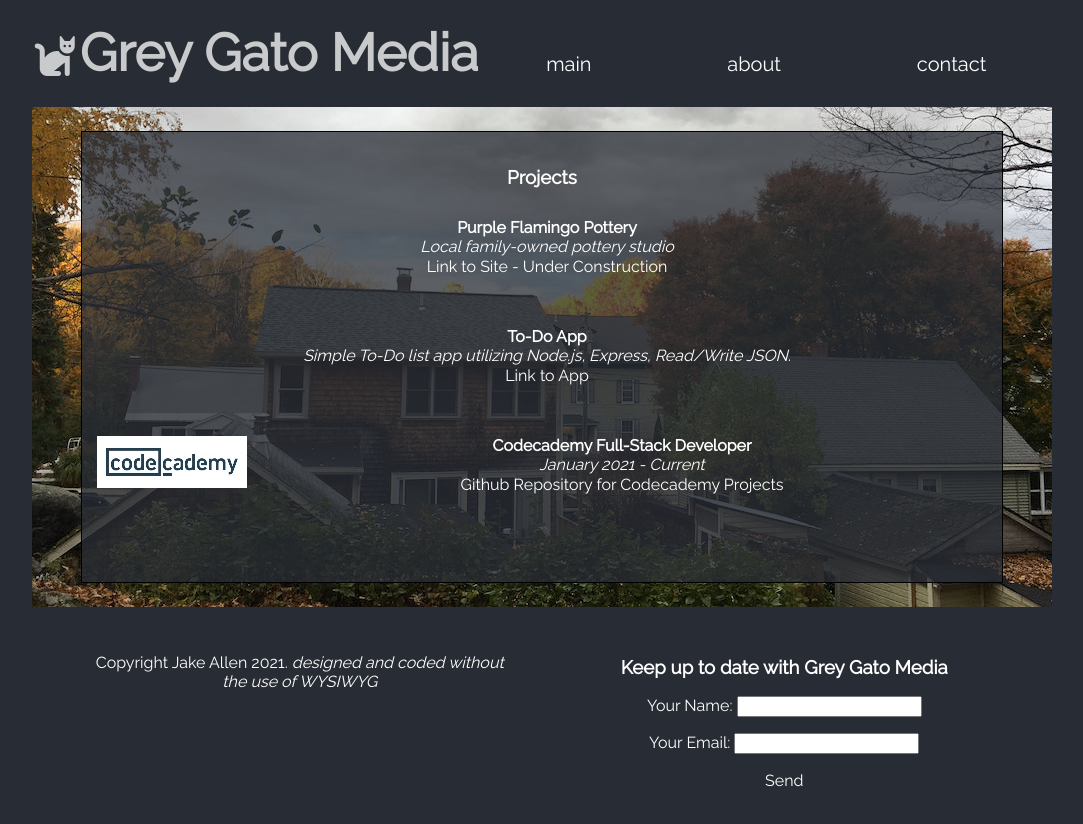
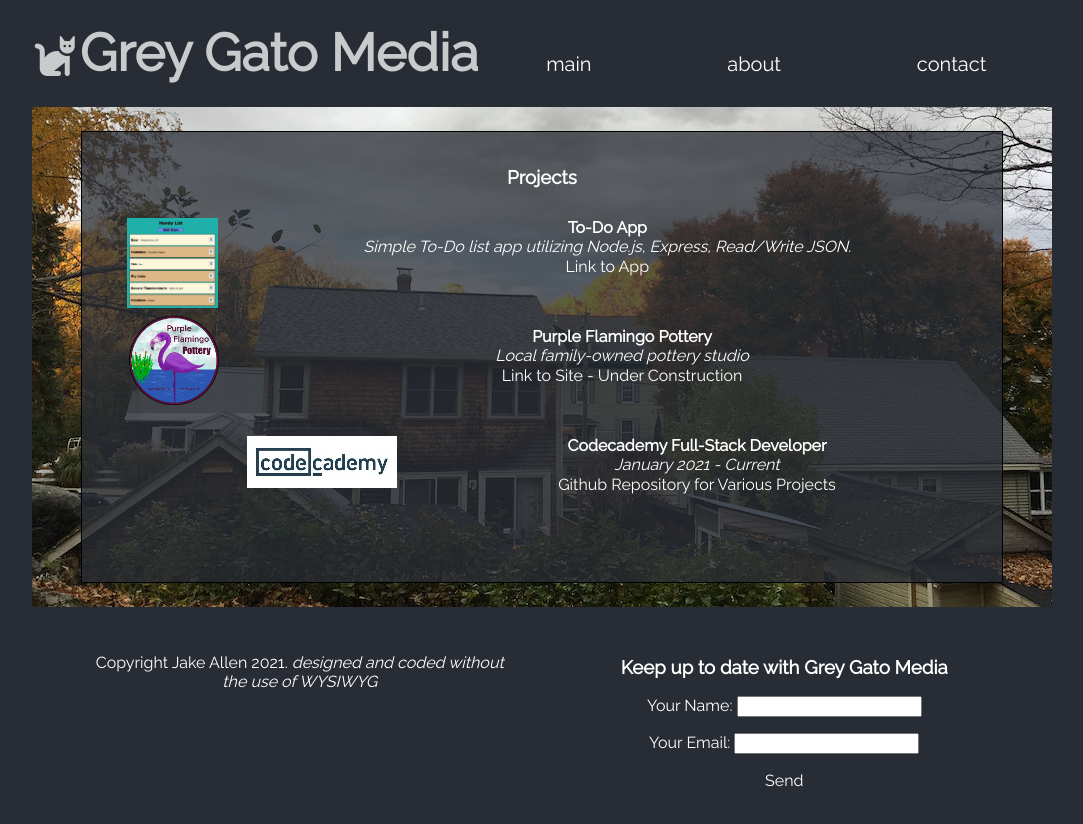
Before and after one commit to tallen1985/ReactApp, a React (Create React App) app: page / in a window 1280 px wide. Both pictures are taken after a click on the button "projects". Shown: the top 824 px of the page, without its empty margins (98-1181 px from the left). Built offline with nearby package versions, Linux system fonts and the light colour scheme; no server answers.

Commit message:
update portfolio

```diff
--- a/src/Snippets/Snippets.css
+++ b/src/Snippets/Snippets.css
@@ -17,7 +17,7 @@
     overflow:hidden;
     padding-left:10px;
 }
-entry-box a:link {
+.entry-box a:link {
     text-decoration: underline;
 }
 .entry-box a:hover {
@@ -55,3 +55,10 @@ main #about-box {
     width: 100%;
     overflow: hidden;
 }
+.flamingoLogo {
+    position: relative;
+    top:-20px;
+}
+.handyListLogo {
+    padding-left: 30px;
+}
--- a/src/Snippets/Snippets.js
+++ b/src/Snippets/Snippets.js
@@ -1,6 +1,8 @@
 
 import './Snippets.css';
+import handyListLogo from '../images/handy-list.png'
 import codecademylogo from "../images/codecademy-logo.jpg";
+import flamingoLogo from '../images/flamingo.png';
 import github from '../images/github.png';
 import linkedIn from '../images/LI-In-Bug.png'
 import Weather from '../Weather/Weather'
@@ -39,8 +41,22 @@ let snippets = [
         "name": "projects",
         "content": <fragment><div id="main-box">
             <h3>Projects</h3>
+
+        <div className="entry-box">
+            <div className="entry-logo handyListLogo">
+                <img className="" src={handyListLogo} alt="HandyList" height="90px" />
+            </div>
+            <div className="entry-text">
+                <strong>To-Do App</strong><br/>
+                    <em>Simple To-Do list app utilizing Node.js, Express, Read/Write JSON. </em> <br/>
+                    <button onClick={() => window.open("https://greygato-todo.herokuapp.com")}>Link to App</button>
+            </div>
+        </div>
+        <div className="spacer">
+        </div>
         <div className="entry-box">
             <div className="entry-logo">
+                <img className="flamingoLogo" src={flamingoLogo} alt="Purple Flamingo" width="150px" />
             </div>
             <div className="entry-text">
                 <strong>Purple Flamingo Pottery</strong><br/>
@@ -52,24 +68,13 @@ let snippets = [
         </div>
         <div className="entry-box">
             <div className="entry-logo">
-            </div>
-            <div className="entry-text">
-                <strong>To-Do App</strong><br/>
-                    <em>Simple To-Do list app utilizing Node.js, Express, Read/Write JSON. </em> <br/>
-                    <button onClick={() => window.open("https://greygato-todo.herokuapp.com")}>Link to App</button>
-            </div>
-        </div>
-        <div className="spacer">
-        </div>
-        <div className="entry-box">
-            <div className="entry-logo">
                 <img src={codecademylogo} alt="Codecademy" width="150px" />
             </div>
             <div className="entry-text">
                 <strong>Codecademy Full-Stack Developer</strong><br/>
             <em>January 2021 - Current</em> <br/>
-                <button onClick={() => window.open("https://gitfront.io/r/user-5563997/79efa750c133706fd3cadb36bac7c09fc677b8a0/Codecademy/")}>
-                Github Repository for Codecademy Projects</button>
+                <button onClick={() => window.open("https://github.com/tallen1985")}>
+                Github Repository for Various Projects</button>
 
             </div>
         </div>
```
Also changed, not shown: src/images/flamingo.png (added), src/images/handy-list.png (added).
